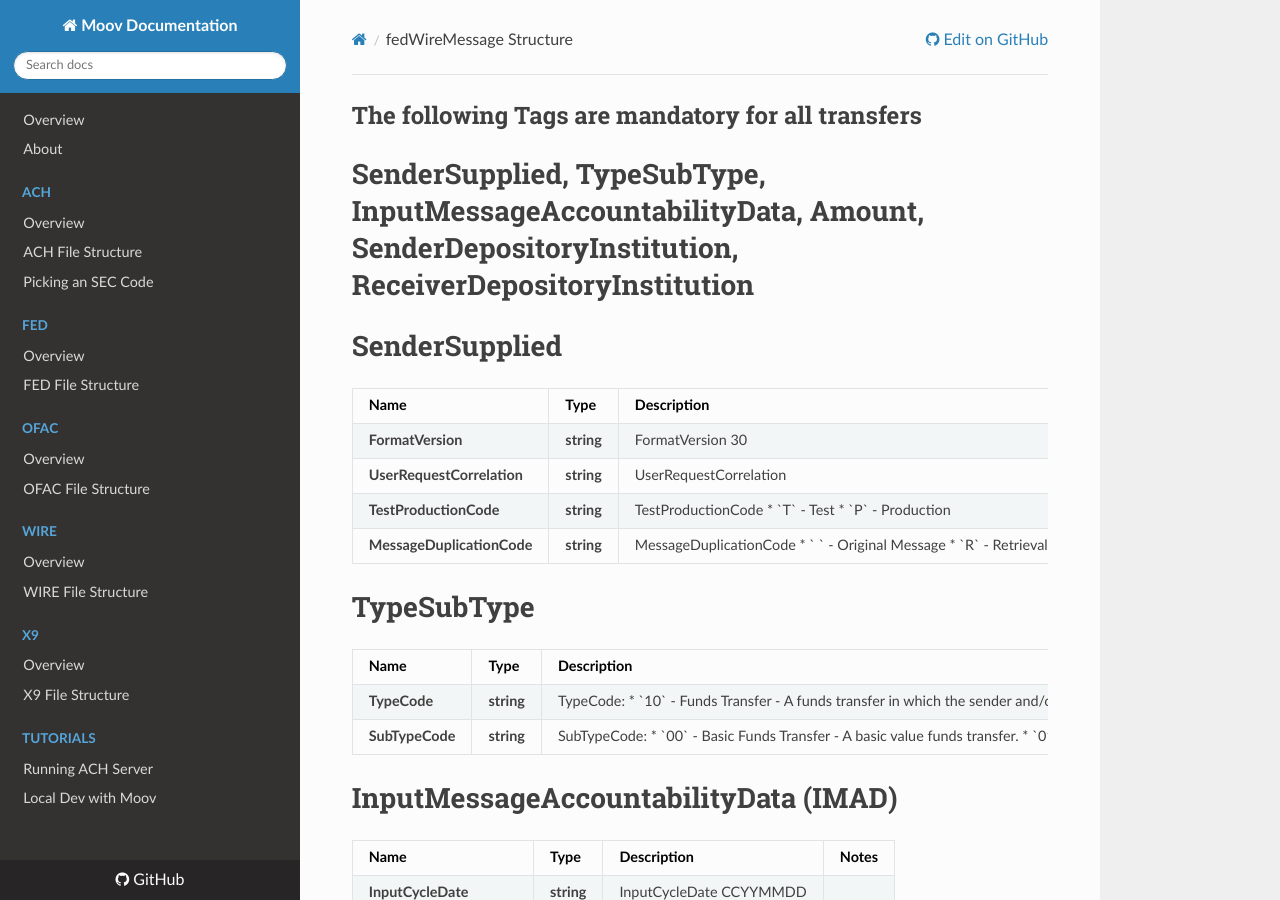
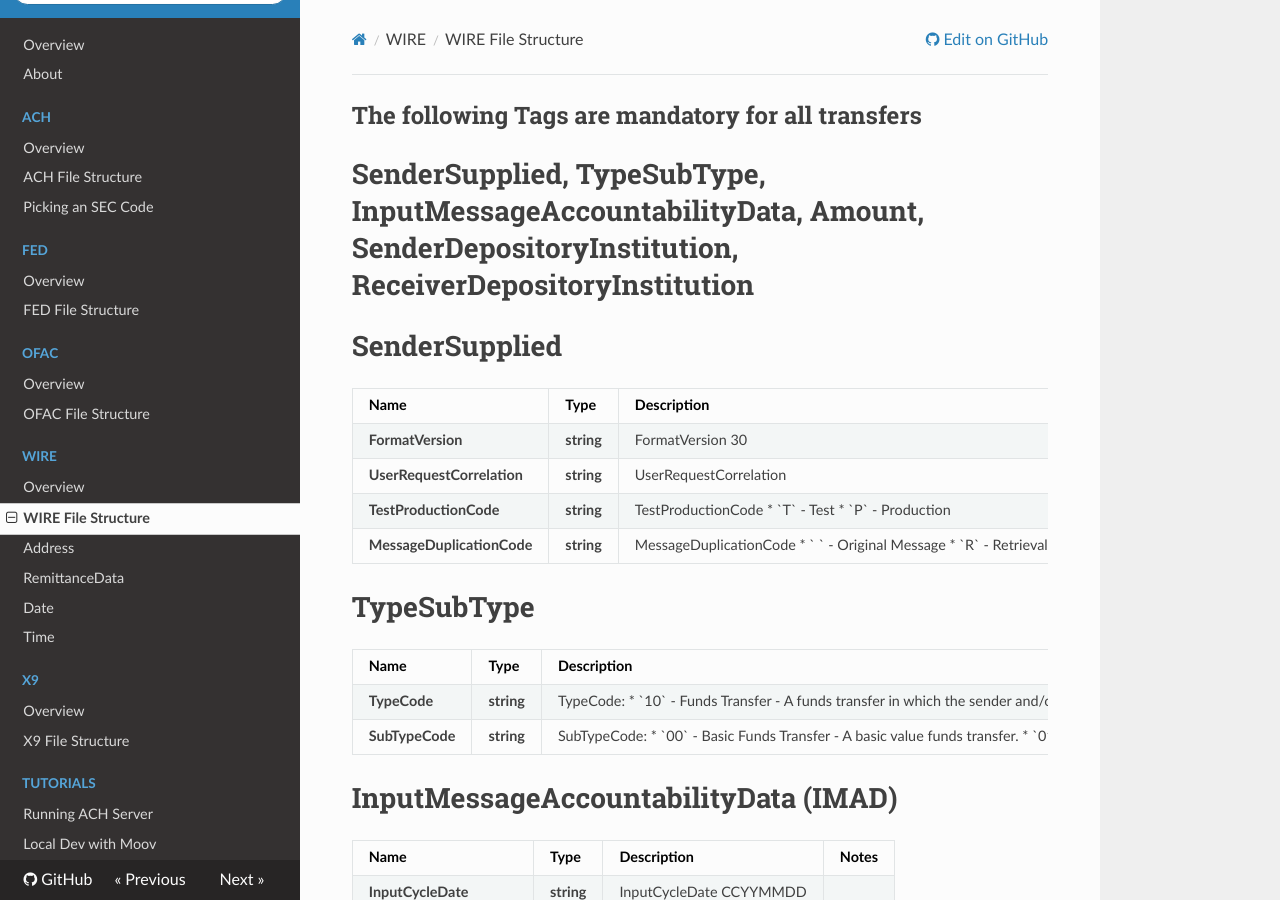
Before and after one commit to wadearnold/docs, an MkDocs documentation site: the page built from docs/wire/fedWireMessage-Structure.md, in a window 1280 px wide and 900 px high. Built offline with MkDocs 1.6.1, drawn with Linux system fonts in a browser that asks for light colours; nearby versions of some CDN libraries; old or Windows-style settings are respelled for this version of MkDocs.

Commit message:
Fix error
Fix error

```diff
--- a/mkdocs.yml
+++ b/mkdocs.yml
@@ -13,8 +13,12 @@
   - Overview: ofac/index.md
   - 'OFAC File Structure': ofac/file-structure.md
 - WIRE:
-    - Overview: wire/index.md
-    - 'WIRE File Structure': wire/file-structure.md
+  -  Overview: wire/index.md
+  - 'WIRE File Structure': wire/fedWireMessage-Structure.md
+  - 'Address': wire/address.md
+  - 'RemittanceData': wire/remittanceData.md
+  - 'Date': wire/DateMmdd.md
+  - 'Time': wire/TimeHhmm.md
 - X9:
   - Overview: x9/index.md
   - 'X9 File Structure': x9/file-structure.md
```
